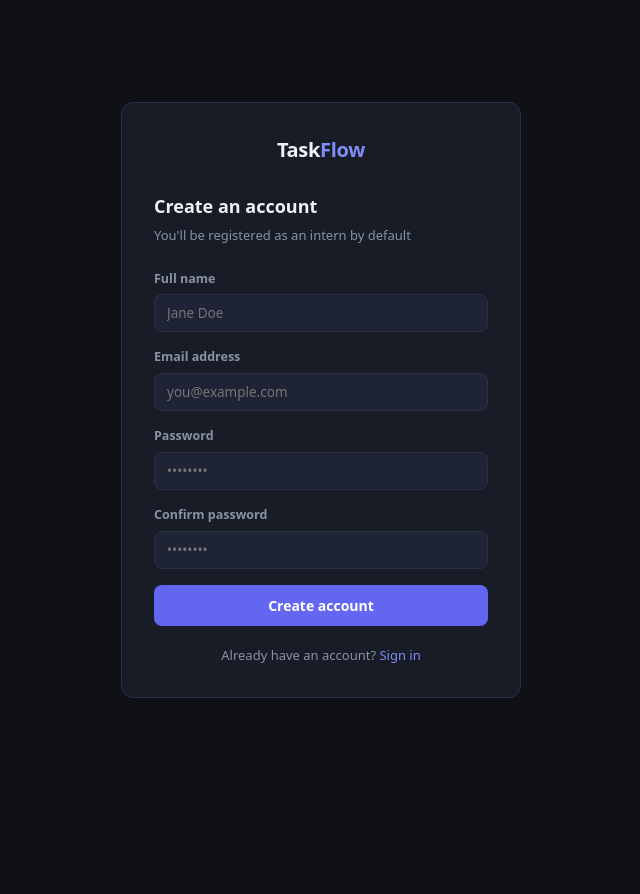
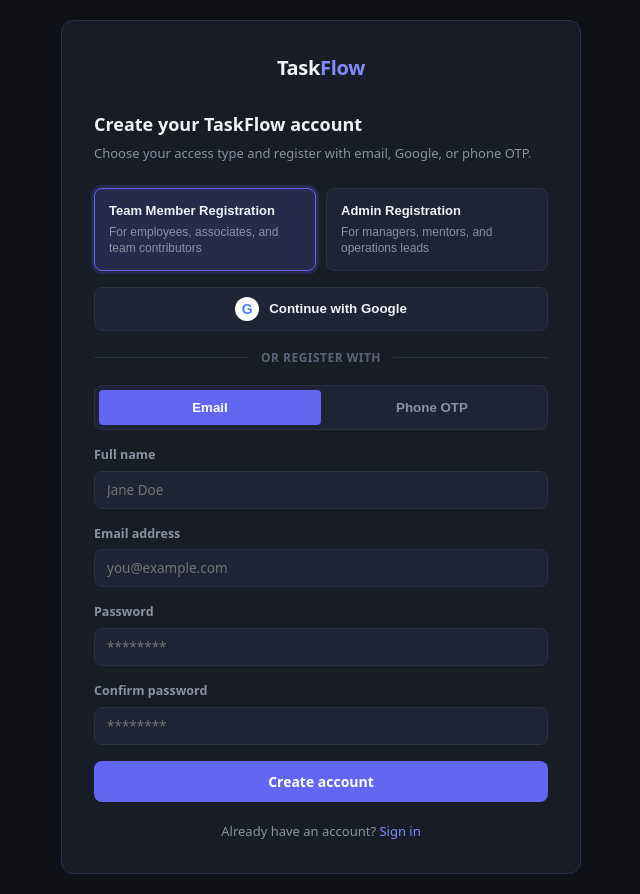
Before and after one commit to omkxrrr/taskflow, a Next.js app: page /auth/register in a window 1280 px wide. Shown: the whole page, without its empty margins (319-959 px from the left). Before the commit the page ends 800 px from the top, so only its background shows below. Built offline with nearby package versions, Linux system fonts and the light colour scheme; no server answers.

Commit message:
Fix production client-side crashes

```diff
--- a/src/app/auth/register/page.tsx
+++ b/src/app/auth/register/page.tsx
@@ -1,32 +1,168 @@
 'use client';
+
 import { useState } from 'react';
 import { useRouter } from 'next/navigation';
 import Link from 'next/link';
 import { useForm } from 'react-hook-form';
 import toast from 'react-hot-toast';
 import { createClient } from '@/lib/supabase/client';
+import type { UserRole } from '@/types';
+
+type RegistrationType = 'admin' | 'team_member';
+type RegisterMethod = 'email' | 'phone';
 
 interface RegisterForm {
   full_name: string;
   email: string;
   password: string;
   confirm_password: string;
+  phone: string;
+  otp: string;
 }
+
+const registrationOptions: Array<{
+  value: RegistrationType;
+  title: string;
+  description: string;
+  role: UserRole;
+}> = [
+  {
+    value: 'team_member',
+    title: 'Team Member Registration',
+    description: 'For employees, associates, and team contributors',
+    role: 'intern',
+  },
+  {
+    value: 'admin',
+    title: 'Admin Registration',
+    description: 'For managers, mentors, and operations leads',
+    role: 'admin',
+  },
+];
 
 export default function RegisterPage() {
   const router = useRouter();
+  const supabase = createClient();
+  const [registrationType, setRegistrationType] = useState<RegistrationType>('team_member');
+  const [method, setMethod] = useState<RegisterMethod>('email');
   const [loading, setLoading] = useState(false);
-  const { register, handleSubmit, watch, formState: { errors } } = useForm<RegisterForm>();
-  const supabase = createClient();
+  const [otpSent, setOtpSent] = useState(false);
+  const { register, handleSubmit, watch, getValues, formState: { errors } } = useForm<RegisterForm>();
 
-  const onSubmit = async (data: RegisterForm) => {
+  const selectedRole = registrationOptions.find(option => option.value === registrationType)?.role ?? 'intern';
+
+  const updateProfileAfterAuth = async (fullName: string, phone?: string) => {
+    const { data: { user } } = await supabase.auth.getUser();
+    if (!user) return;
+
+    await supabase
+      .from('profiles')
+      .update({
+        full_name: fullName,
+        role: selectedRole,
+        ...(phone ? { phone } : {}),
+      })
+      .eq('id', user.id);
+  };
+
+  const handleGoogleRegister = async () => {
+    setLoading(true);
+    const role = selectedRole;
+    const redirectTo = `${window.location.origin}/auth/callback?next=/dashboard&role=${role}`;
+
+    const { error } = await supabase.auth.signInWithOAuth({
+      provider: 'google',
+      options: {
+        redirectTo,
+        queryParams: {
+          access_type: 'offline',
+          prompt: 'consent',
+        },
+      },
+    });
+
+    if (error) {
+      toast.error(error.message);
+      setLoading(false);
+    }
+  };
+
+  const onEmailSubmit = async (data: RegisterForm) => {
     setLoading(true);
     const { error } = await supabase.auth.signUp({
       email: data.email,
       password: data.password,
       options: {
-        data: { full_name: data.full_name, role: 'intern' },
+        emailRedirectTo: `${window.location.origin}/auth/callback?next=/dashboard&role=${selectedRole}`,
+        data: {
+          full_name: data.full_name,
+          role: selectedRole,
         },
+      },
+    });
+
+    setLoading(false);
+
+    if (error) {
+      toast.error(error.message);
+      return;
+    }
+
+    toast.success('Account created! Please check your email to confirm.');
+    router.push('/auth/login');
+  };
+
+  const sendPhoneOtp = async () => {
+    const fullName = getValues('full_name')?.trim();
+    const phone = getValues('phone')?.trim();
+
+    if (!fullName) {
+      toast.error('Full name is required');
+      return;
+    }
+
+    if (!phone) {
+      toast.error('Phone number is required');
+      return;
+    }
+
+    setLoading(true);
+    const { error } = await supabase.auth.signInWithOtp({
+      phone,
+      options: {
+        data: {
+          full_name: fullName,
+          role: selectedRole,
+          phone,
+        },
+      },
+    });
+    setLoading(false);
+
+    if (error) {
+      toast.error(error.message);
+      return;
+    }
+
+    setOtpSent(true);
+    toast.success('OTP sent to your phone number');
+  };
+
+  const verifyPhoneOtp = async () => {
+    const fullName = getValues('full_name')?.trim();
+    const phone = getValues('phone')?.trim();
+    const otp = getValues('otp')?.trim();
+
+    if (!phone || !otp) {
+      toast.error('Phone number and OTP are required');
+      return;
+    }
+
+    setLoading(true);
+    const { error } = await supabase.auth.verifyOtp({
+      phone,
+      token: otp,
+      type: 'sms',
     });
 
     if (error) {
@@ -35,21 +171,66 @@
       return;
     }
 
-    toast.success('Account created! Please check your email to confirm.');
-    router.push('/auth/login');
+    await updateProfileAfterAuth(fullName, phone);
+    setLoading(false);
+    toast.success('Registration complete');
+    router.push('/dashboard');
   };
 
   return (
     <div className="auth-page">
-      <div className="auth-card">
+      <div className="auth-card auth-card-wide">
         <div className="auth-logo">
           <div className="auth-logo-text">Task<em>Flow</em></div>
         </div>
 
-        <div className="auth-title">Create an account</div>
-        <div className="auth-subtitle">You&apos;ll be registered as an intern by default</div>
+        <div className="auth-title">Create your TaskFlow account</div>
+        <div className="auth-subtitle">Choose your access type and register with email, Google, or phone OTP.</div>
 
-        <form className="auth-form" onSubmit={handleSubmit(onSubmit)}>
+        <div className="auth-choice-grid">
+          {registrationOptions.map(option => (
+            <button
+              key={option.value}
+              type="button"
+              className={`auth-choice ${registrationType === option.value ? 'active' : ''}`}
+              onClick={() => setRegistrationType(option.value)}
+            >
+              <span>{option.title}</span>
+              <small>{option.description}</small>
+            </button>
+          ))}
+        </div>
+
+        <button
+          type="button"
+          className="auth-google-button"
+          onClick={handleGoogleRegister}
+          disabled={loading}
+        >
+          <span className="auth-google-icon">G</span>
+          Continue with Google
+        </button>
+
+        <div className="auth-divider"><span>or register with</span></div>
+
+        <div className="auth-method-tabs" role="tablist" aria-label="Registration method">
+          <button
+            type="button"
+            className={method === 'email' ? 'active' : ''}
+            onClick={() => setMethod('email')}
+          >
+            Email
+          </button>
+          <button
+            type="button"
+            className={method === 'phone' ? 'active' : ''}
+            onClick={() => setMethod('phone')}
+          >
+            Phone OTP
+          </button>
+        </div>
+
+        <form className="auth-form" onSubmit={handleSubmit(onEmailSubmit)}>
           <div className="form-group">
             <label className="form-label">Full name</label>
             <input
@@ -60,13 +241,15 @@
             {errors.full_name && <span className="form-error">{errors.full_name.message}</span>}
           </div>
 
+          {method === 'email' ? (
+            <>
               <div className="form-group">
                 <label className="form-label">Email address</label>
                 <input
                   type="email"
                   className="form-input"
                   placeholder="you@example.com"
-              {...register('email', { required: 'Email is required' })}
+                  {...register('email', { required: method === 'email' ? 'Email is required' : false })}
                 />
                 {errors.email && <span className="form-error">{errors.email.message}</span>}
               </div>
@@ -76,8 +259,11 @@
                 <input
                   type="password"
                   className="form-input"
-              placeholder="••••••••"
-              {...register('password', { required: 'Password is required', minLength: { value: 6, message: 'Min 6 characters' } })}
+                  placeholder="********"
+                  {...register('password', {
+                    required: method === 'email' ? 'Password is required' : false,
+                    minLength: { value: 6, message: 'Min 6 characters' },
+                  })}
                 />
                 {errors.password && <span className="form-error">{errors.password.message}</span>}
               </div>
@@ -87,18 +273,54 @@
                 <input
                   type="password"
                   className="form-input"
-              placeholder="••••••••"
+                  placeholder="********"
                   {...register('confirm_password', {
-                required: 'Please confirm your password',
-                validate: val => val === watch('password') || 'Passwords do not match',
+                    required: method === 'email' ? 'Please confirm your password' : false,
+                    validate: val => method !== 'email' || val === watch('password') || 'Passwords do not match',
                   })}
                 />
                 {errors.confirm_password && <span className="form-error">{errors.confirm_password.message}</span>}
               </div>
 
               <button type="submit" className="btn btn-primary btn-lg w-full" disabled={loading}>
-            {loading ? <><span className="spinner" /> Creating account…</> : 'Create account'}
+                {loading ? <><span className="spinner" /> Creating account...</> : 'Create account'}
               </button>
+            </>
+          ) : (
+            <>
+              <div className="form-group">
+                <label className="form-label">Phone number</label>
+                <input
+                  type="tel"
+                  className="form-input"
+                  placeholder="+91 9876543210"
+                  {...register('phone')}
+                />
+              </div>
+
+              {otpSent && (
+                <div className="form-group">
+                  <label className="form-label">Enter OTP</label>
+                  <input
+                    className="form-input"
+                    inputMode="numeric"
+                    placeholder="6 digit OTP"
+                    {...register('otp')}
+                  />
+                </div>
+              )}
+
+              {!otpSent ? (
+                <button type="button" className="btn btn-primary btn-lg w-full" onClick={sendPhoneOtp} disabled={loading}>
+                  {loading ? <><span className="spinner" /> Sending OTP...</> : 'Send OTP'}
+                </button>
+              ) : (
+                <button type="button" className="btn btn-primary btn-lg w-full" onClick={verifyPhoneOtp} disabled={loading}>
+                  {loading ? <><span className="spinner" /> Verifying...</> : 'Verify and register'}
+                </button>
+              )}
+            </>
+          )}
         </form>
 
         <div className="auth-footer">
--- a/src/app/globals.css
+++ b/src/app/globals.css
@@ -898,6 +898,7 @@
 /* ---- Auth pages ---- */
 .auth-page { min-height: 100vh; display: flex; align-items: center; justify-content: center; padding: 20px; background: var(--bg); }
 .auth-card { width: 100%; max-width: 400px; background: var(--surface); border: 1px solid var(--border); border-radius: var(--radius-lg); padding: 32px; }
+.auth-card-wide { max-width: 520px; }
 .auth-logo { text-align: center; margin-bottom: 28px; }
 .auth-logo-text { font-size: 20px; font-weight: 800; letter-spacing: -0.3px; color: var(--text-1); }
 .auth-logo-text em { font-style: normal; color: var(--accent-h); }
@@ -906,6 +907,25 @@
 .auth-form { display: flex; flex-direction: column; gap: 16px; }
 .auth-footer { text-align: center; margin-top: 20px; font-size: 13px; color: var(--text-2); }
 .auth-footer a { color: var(--accent-h); text-decoration: none; }
+.auth-choice-grid { display: grid; grid-template-columns: repeat(2, minmax(0, 1fr)); gap: 10px; margin-bottom: 16px; }
+.auth-choice { text-align: left; background: var(--surface-2); color: var(--text-1); border: 1px solid var(--border); border-radius: var(--radius); padding: 14px; cursor: pointer; transition: var(--transition); }
+.auth-choice:hover { border-color: var(--border-2); transform: translateY(-1px); }
+.auth-choice.active { border-color: var(--accent); box-shadow: 0 0 0 3px color-mix(in srgb, var(--accent) 18%, transparent); background: color-mix(in srgb, var(--accent) 12%, var(--surface-2)); }
+.auth-choice span { display: block; font-size: 13px; font-weight: 800; margin-bottom: 6px; }
+.auth-choice small { display: block; color: var(--text-2); font-size: 12px; line-height: 1.35; }
+.auth-google-button { width: 100%; display: flex; align-items: center; justify-content: center; gap: 10px; min-height: 44px; border-radius: var(--radius); border: 1px solid var(--border); background: var(--surface-2); color: var(--text-1); font-weight: 800; cursor: pointer; transition: var(--transition); }
+.auth-google-button:hover:not(:disabled) { border-color: var(--border-2); background: var(--border); }
+.auth-google-icon { width: 24px; height: 24px; display: inline-flex; align-items: center; justify-content: center; border-radius: 50%; background: #fff; color: #4285f4; font-weight: 900; font-size: 14px; }
+.auth-divider { display: flex; align-items: center; gap: 12px; color: var(--text-3); font-size: 12px; font-weight: 700; text-transform: uppercase; margin: 18px 0; letter-spacing: 0.04em; }
+.auth-divider::before, .auth-divider::after { content: ""; flex: 1; height: 1px; background: var(--border); }
+.auth-method-tabs { display: grid; grid-template-columns: repeat(2, minmax(0, 1fr)); padding: 4px; border: 1px solid var(--border); border-radius: var(--radius); background: var(--surface-2); margin-bottom: 16px; }
+.auth-method-tabs button { border: 0; border-radius: calc(var(--radius) - 4px); background: transparent; color: var(--text-2); padding: 10px; font-weight: 800; cursor: pointer; transition: var(--transition); }
+.auth-method-tabs button.active { background: var(--accent); color: #fff; box-shadow: var(--shadow-sm); }
+
+@media (max-width: 560px) {
+  .auth-choice-grid { grid-template-columns: 1fr; }
+  .auth-card { padding: 24px; }
+}
 
 /* ---- Empty state ---- */
 .empty-state { text-align: center; padding: 48px 20px; color: var(--text-3); }
--- a/src/types/index.ts
+++ b/src/types/index.ts
@@ -6,7 +6,8 @@
 
 export interface Profile {
   id: string;
-  email: string;
+  email: string | null;
+  phone: string | null;
   full_name: string;
   role: UserRole;
   position: string | null;
```
Also changed, not shown: src/app/auth/callback/route.ts (+14 -0 lines), 2 other files (tests, documents, lock files or other folders). Lines whose indentation alone changed are shown as unchanged.
